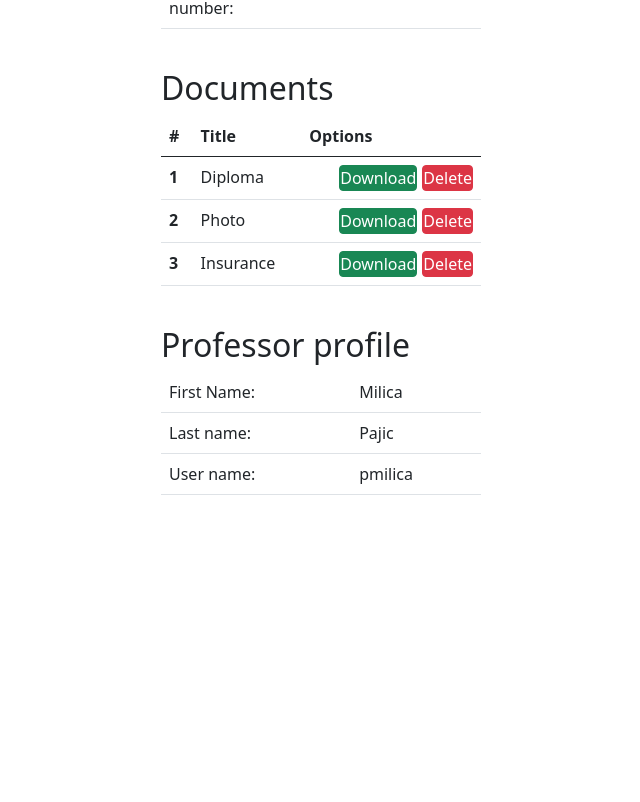
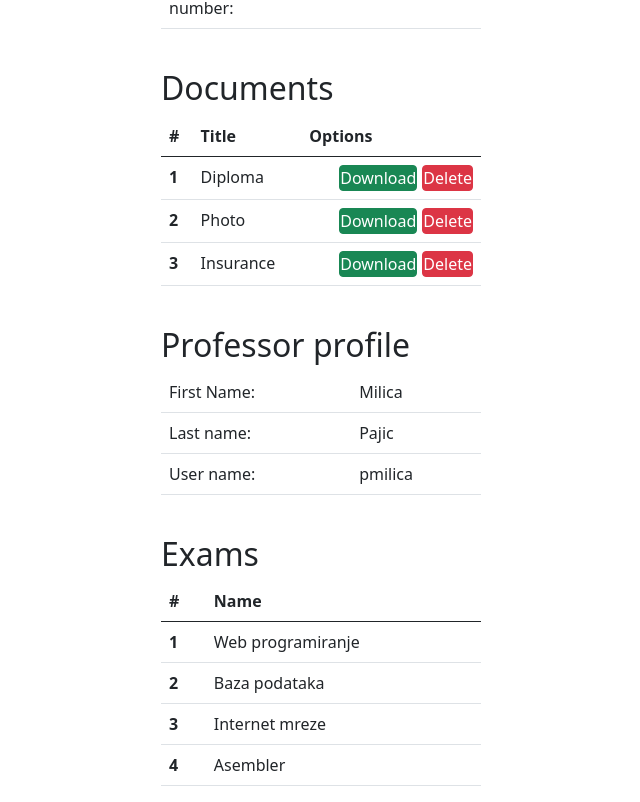
Before and after one commit to Pmilicaa/UniversityWebService, an Angular app in the folder FrontendWebService/: page / in a window 1280 px wide. Shown: the part 957-1759 px from the top of the page, without its empty margins (319-959 px from the left). Before the commit the page ends 1468 px from the top, so only its background shows below. Built offline with nearby package versions, Linux system fonts and the light colour scheme.

Commit message:
Added component and model for exam

```diff
--- a/FrontendWebService/src/app/app.component.html
+++ b/FrontendWebService/src/app/app.component.html
@@ -8,4 +8,6 @@
   <app-document-table></app-document-table>
   <br>
   <app-professor-info></app-professor-info>
+  <br>
+  <app-exam-table></app-exam-table>
 </div>
--- a/FrontendWebService/src/app/app.module.ts
+++ b/FrontendWebService/src/app/app.module.ts
@@ -8,6 +8,7 @@ import { ListGroupComponent } from './list-group/list-group.component';
 import { DocumentTableComponent } from './document-table/document-table.component';
 import { StudentInfoComponent } from './student-info/student-info.component';
 import { ProfessorInfoComponent } from './professor-info/professor-info.component';
+import { ExamTableComponent } from './exam-table/exam-table.component';
 
 @NgModule({
   declarations: [
@@ -17,7 +18,8 @@ import { ProfessorInfoComponent } from './professor-info/professor-info.componen
     ListGroupComponent,
     DocumentTableComponent,
     StudentInfoComponent,
-    ProfessorInfoComponent
+    ProfessorInfoComponent,
+    ExamTableComponent
   ],
   imports: [
     BrowserModule
--- /dev/null
+++ b/FrontendWebService/src/app/exam-table/exam-table.component.html
@@ -0,0 +1,17 @@
+<div class="w-25 m-auto">
+    <h2>Exams</h2>
+    <table class="table">
+      <thead>
+        <tr>
+          <th scope="col">#</th>
+          <th scope="col">Name</th>
+        </tr>
+      </thead>
+      <tbody>
+        <tr *ngFor="let exam of exams; let i = index">
+          <th scope="row">{{ i + 1 }}</th>
+          <td>{{ exam.name }}</td>
+        </tr>
+      </tbody>
+    </table>
+  </div>
--- /dev/null
+++ b/FrontendWebService/src/app/exam-table/exam-table.component.ts
@@ -0,0 +1,21 @@
+import { Component, OnInit } from '@angular/core';
+import {Exam} from '../models/Exam'
+
+@Component({
+  selector: 'app-exam-table',
+  templateUrl: './exam-table.component.html',
+  styleUrls: ['./exam-table.component.css']
+})
+export class ExamTableComponent implements OnInit {
+
+  constructor() { }
+  exams:Exam[]=[
+    {id:1,name:'Web programiranje'},
+    {id:2,name: 'Baza podataka'},
+    {id:3,name:'Internet mreze'},
+    {id:4,name: 'Asembler'}
+  ]
+  ngOnInit(): void {
+  }
+
+}
--- /dev/null
+++ b/FrontendWebService/src/app/models/Exam.ts
@@ -0,0 +1,4 @@
+export class Exam{
+    id:number;
+    name:string
+}
```
Also changed, not shown: FrontendWebService/src/app/exam-table/exam-table.component.css (added), 1 other file (tests, documents, lock files or other folders).
